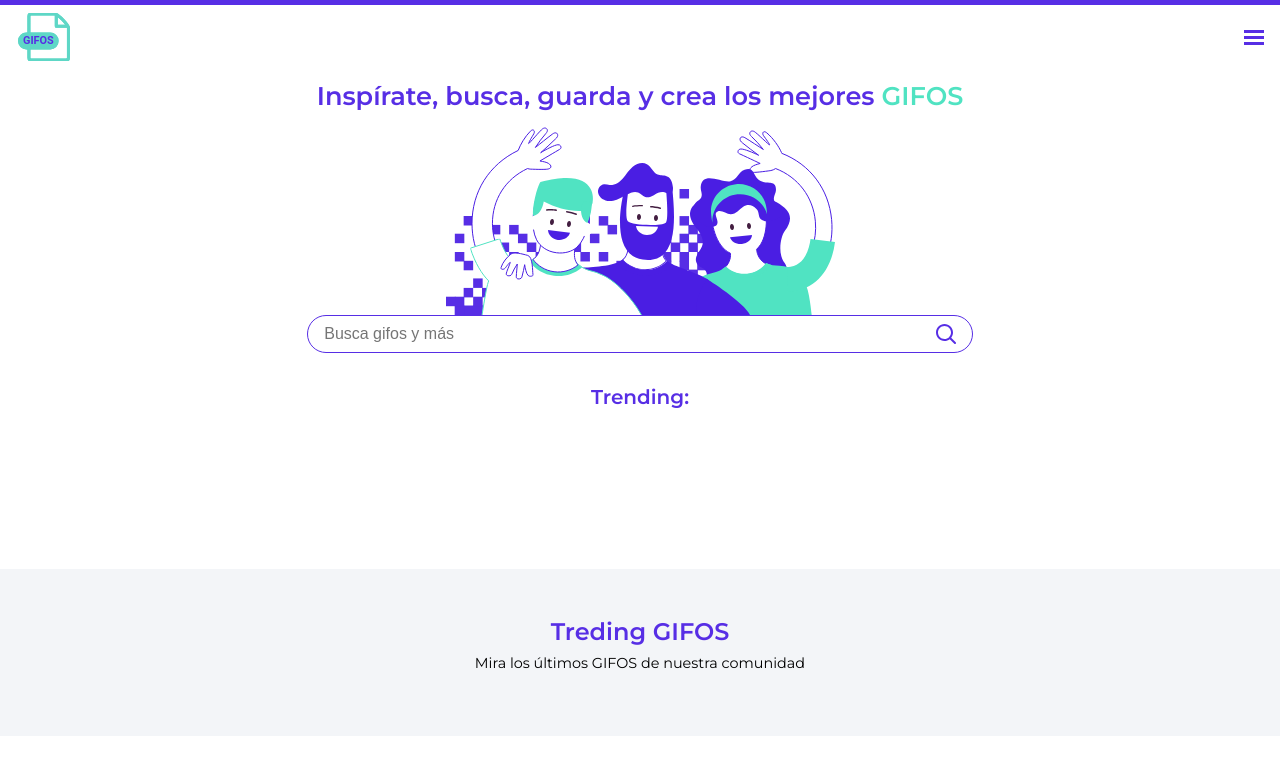
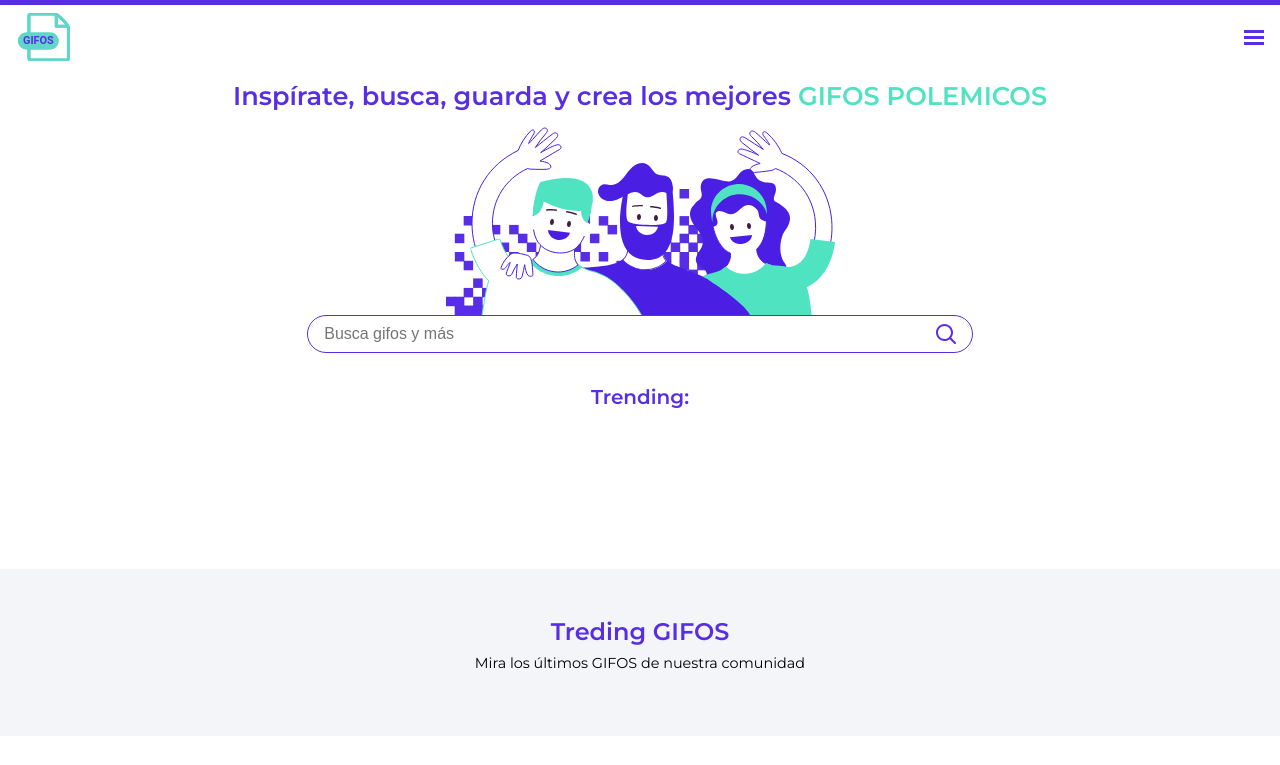
Before and after one commit to FedericoDG/gifos, a plain HTML site: page index.html in a window 1280 px wide. Shown: the top 765 px of the page. Drawn offline with Linux system fonts and the light colour scheme; no server answers.

Commit message:
modificacion index.html

```diff
--- a/index.html
+++ b/index.html
@@ -12,7 +12,7 @@
     rel="stylesheet">
   <link rel="stylesheet" href="https://cdnjs.cloudflare.com/ajax/libs/font-awesome/5.15.2/css/all.min.css">
   <link rel="stylesheet" href="./assets/styles/main.css">
-  <title>GIFOS - Beta v1.0</title>
+  <title>GIFOS - Beta v1.1</title>
 </head>
 
 <body id="body">
@@ -31,7 +31,8 @@
   </header>
   <main class="main" id="main">
     <section class="heading">
-      <h1 class="heading__title">Inspírate, busca, guarda y crea los mejores <span class="aqua">GIFOS</span></h1>
+      <h1 class="heading__title">Inspírate, busca, guarda y crea los mejores <span class="aqua">GIFOS POLEMICOS</span>
+      </h1>
       <div class="heading__search">
         <img class="heading__search-image" src="./assets/images/ilustra_header.svg" alt="">
         <!-- clase active -->
```
